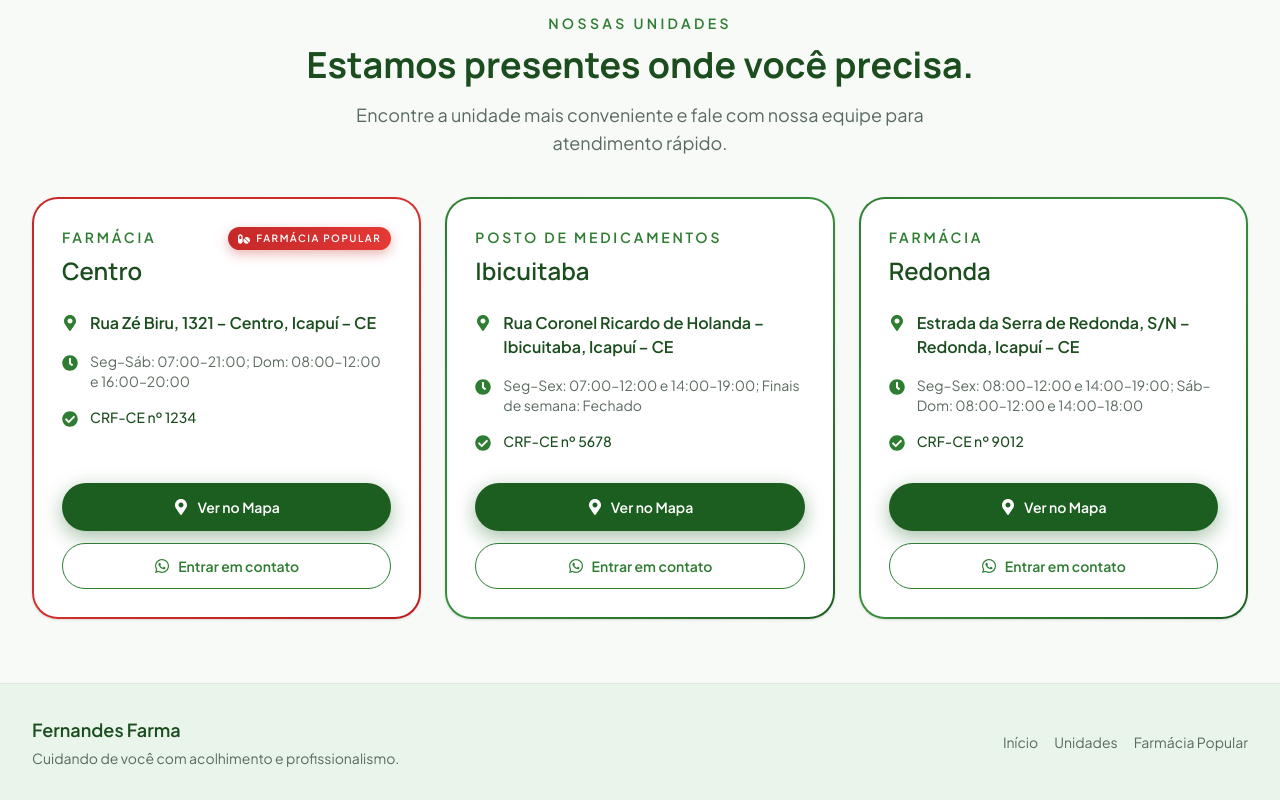
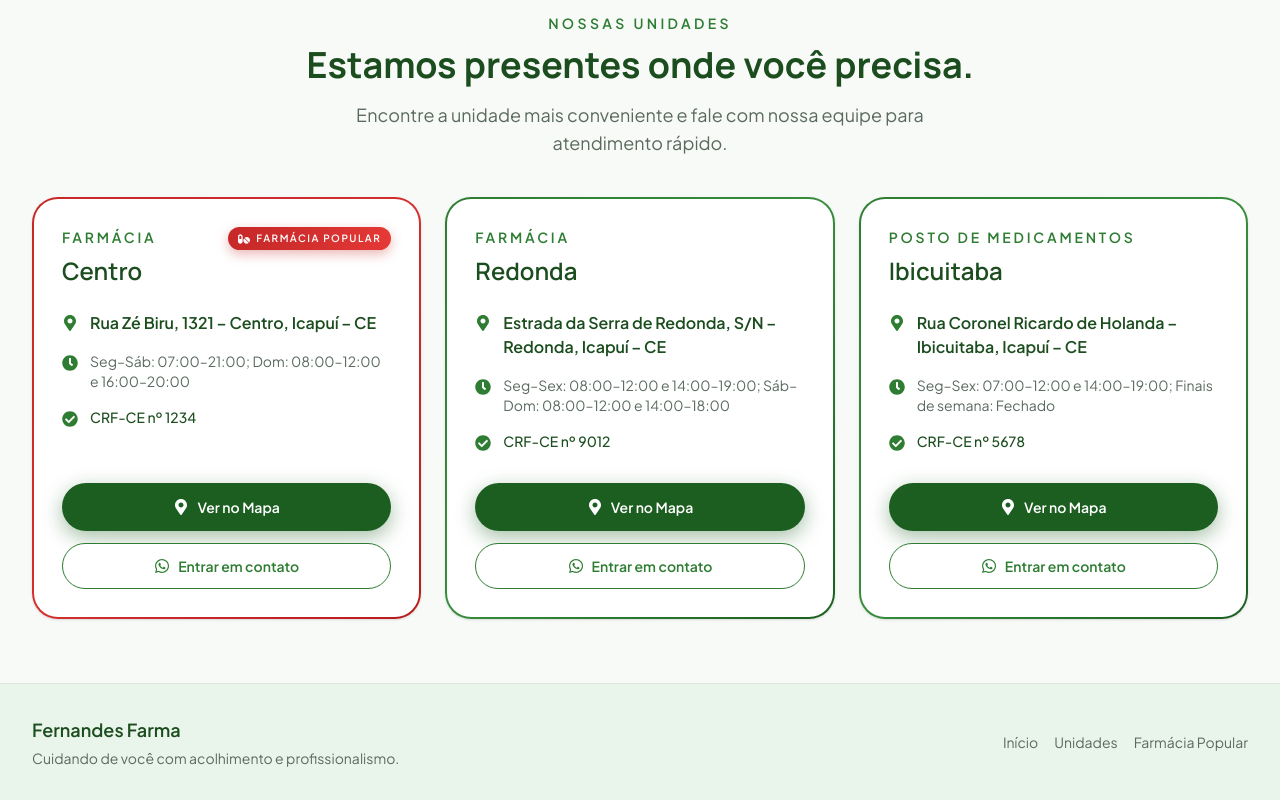
Before and after one commit to caiocrdc/FFLanding, a React (Vite) app: page / in a window 1280 px wide. Shown: the part 1440-2240 px from the top of the page. Built offline with nearby package versions, Linux system fonts and the light colour scheme.

Commit message:
refactor: remove duplicate Ibicuitaba location entry and maintain its details in the correct position

```diff
--- a/src/App.jsx
+++ b/src/App.jsx
@@ -24,6 +24,15 @@ const locations = [
     crf: 'CRF-CE nº 1234',
   },
   {
+    title: 'Redonda',
+    tag: 'Farmácia',
+    popular: false,
+    address: 'Estrada da Serra de Redonda, S/N – Redonda, Icapuí – CE',
+    mapsUrl: 'https://maps.app.goo.gl/3MVxVKgSChWoD9e77',
+    hours: 'Seg–Sex: 08:00–12:00 e 14:00–19:00; Sáb–Dom: 08:00–12:00 e 14:00–18:00',
+    crf: 'CRF-CE nº 9012',
+  },
+  {
     title: 'Ibicuitaba',
     tag: 'Posto de Medicamentos',
     popular: false,
@@ -31,15 +40,6 @@ const locations = [
     mapsUrl: 'https://maps.app.goo.gl/TwFUpcG5MjtRqq8u8',
     hours: 'Seg–Sex: 07:00–12:00 e 14:00–19:00; Finais de semana: Fechado',
     crf: 'CRF-CE nº 5678',
-  },
-  {
-    title: 'Redonda',
-    tag: 'Farmácia',
-    popular: false,
-    address: 'Estrada da Serra de Redonda, S/N – Redonda, Icapuí – CE',
-    mapsUrl: 'https://maps.app.goo.gl/3MVxVKgSChWoD9e77',
-    hours: 'Seg–Sex: 08:00–12:00 e 14:00–19:00; Sáb–Dom: 08:00–12:00 e 14:00–18:00',
-    crf: 'CRF-CE nº 9012',
   },
 ]
 
```
